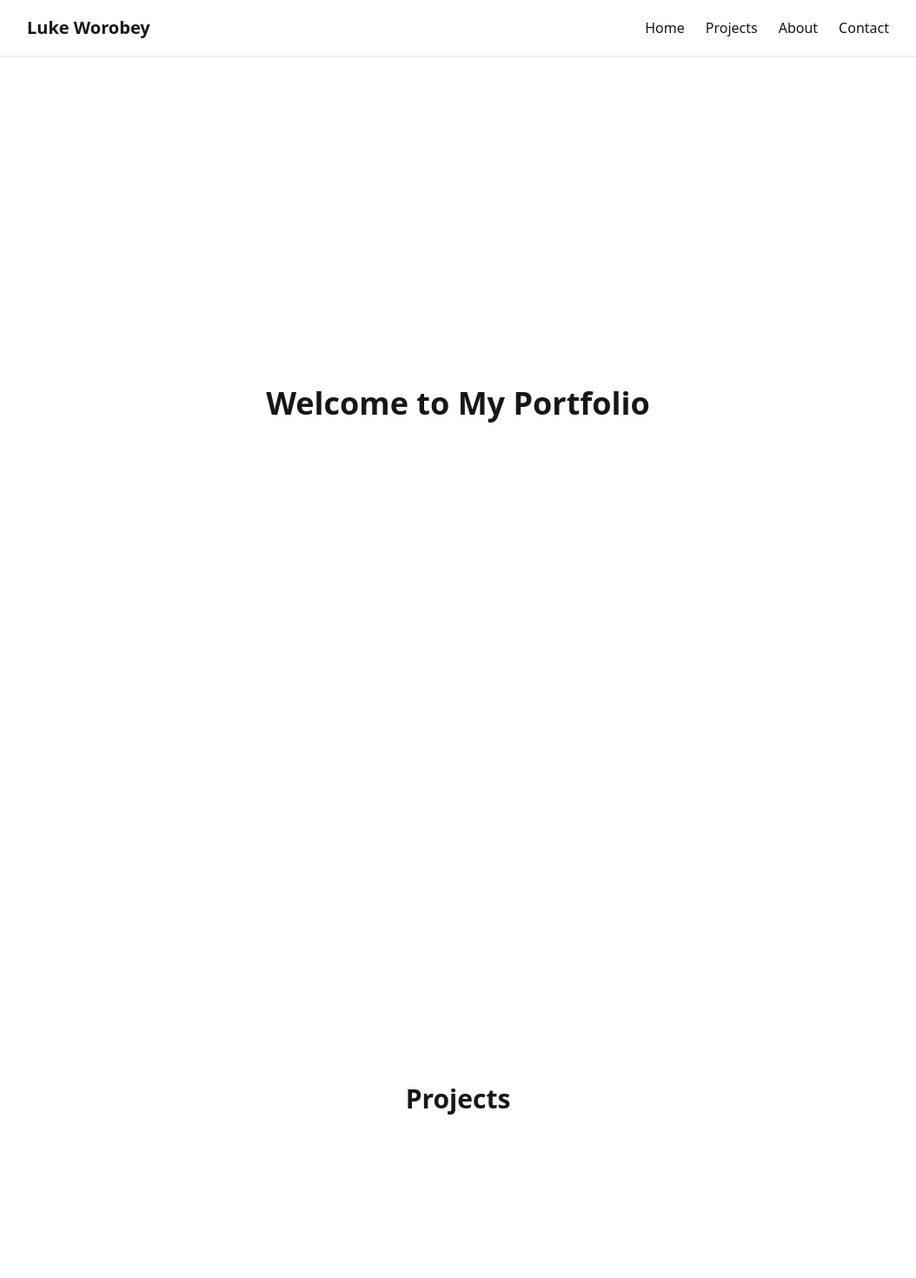
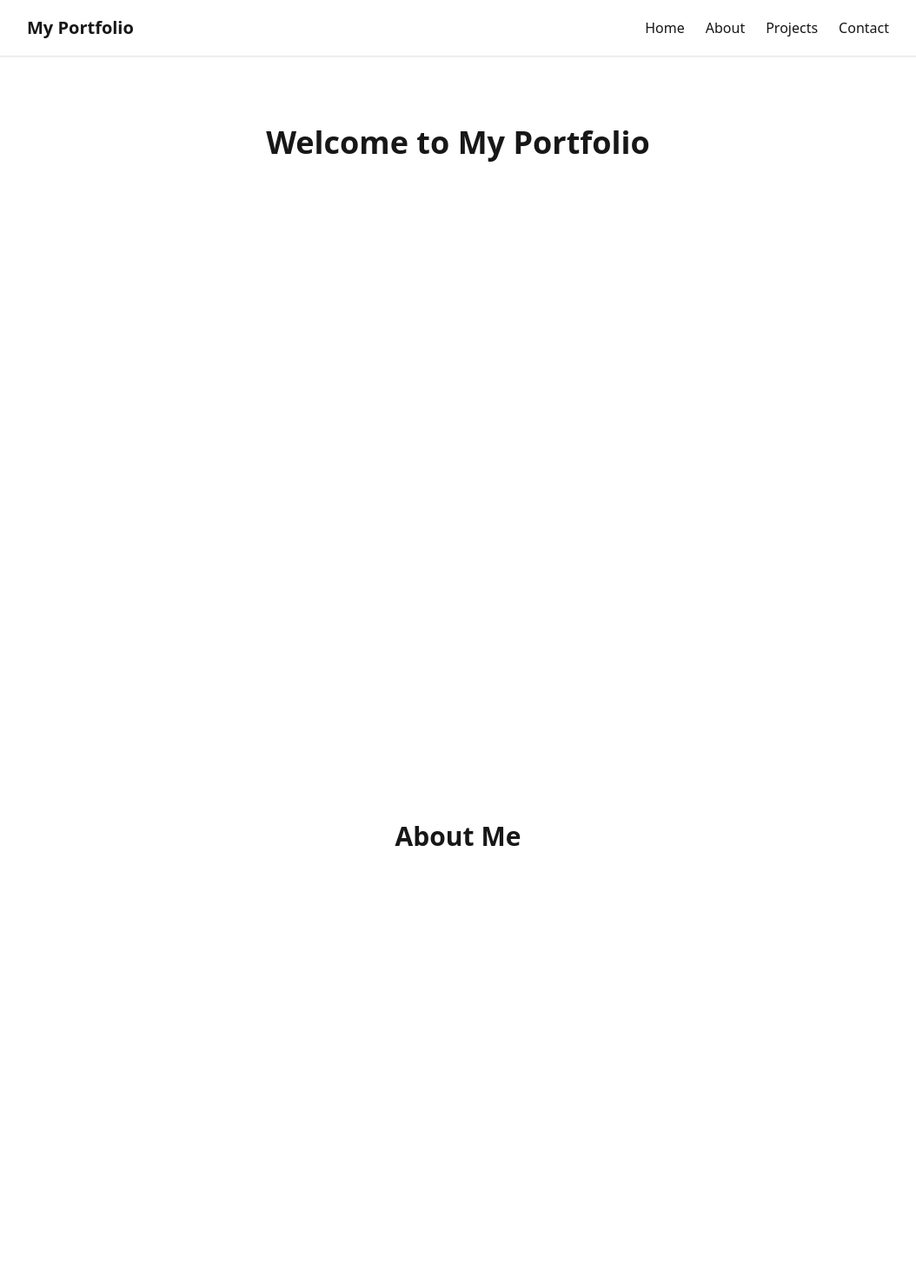
Before and after one commit to lworobey/portfolio, a Next.js app: page / in a window 1280 px wide. Shown: the top 1470 px of the page at 87% size, without its empty margins (113-1167 px from the left). Built offline with nearby package versions, Linux system fonts and the light colour scheme.

Commit message:
adjusted section spacing and order

```diff
--- a/src/app/globals.css
+++ b/src/app/globals.css
@@ -37,10 +37,11 @@ html {
   scroll-behavior: smooth;
 }
 
-/* Add this utility class */
+/* Update the section-center class */
 .section-center {
   min-height: 100vh;
+  padding-top: 5rem; /* This accounts for the fixed header */
   display: flex;
+  flex-direction: column;
   align-items: center;
-  justify-content: center;
 }
--- a/src/app/page.tsx
+++ b/src/app/page.tsx
@@ -8,6 +8,13 @@ export default function Home() {
         </h1>
       </section>
 
+      {/* About Section */}
+      <section id="about" className="section-center">
+        <h2 className="text-3xl font-bold">
+          About Me
+        </h2>
+      </section>
+
       {/* Projects Section */}
       <section id="projects" className="section-center">
         <h2 className="text-3xl font-bold">
@@ -15,15 +22,8 @@ export default function Home() {
         </h2>
       </section>
 
-      {/* About Section */}
-      <section id="about" className="section-center">
-        <h2 className="text-3xl font-bold">
-          About Me
-        </h2>
-      </section>
-
       {/* Contact Section */}
-      <section id="contact" className="section-center ">
+      <section id="contact" className="section-center">
         <h2 className="text-3xl font-bold">
           Contact
         </h2>
--- a/src/components/Header.tsx
+++ b/src/components/Header.tsx
@@ -11,7 +11,7 @@ export default function Header() {
       <nav className="max-w-5xl mx-auto px-4 h-16 flex items-center justify-between">
         {/* Logo/Name */}
         <div className="font-bold text-xl">
-          Luke Worobey
+          My Portfolio
         </div>
 
         {/* Navigation Links */}
@@ -19,11 +19,11 @@ export default function Header() {
           <button onClick={() => scrollToSection('home')} className="nav-link">
             Home
           </button>
+          <button onClick={() => scrollToSection('about')} className="nav-link">
+            About
+          </button>
           <button onClick={() => scrollToSection('projects')} className="nav-link">
             Projects
-          </button>
-          <button onClick={() => scrollToSection('about')} className="nav-link">
-            About
           </button>
           <button onClick={() => scrollToSection('contact')} className="nav-link">
             Contact
```
